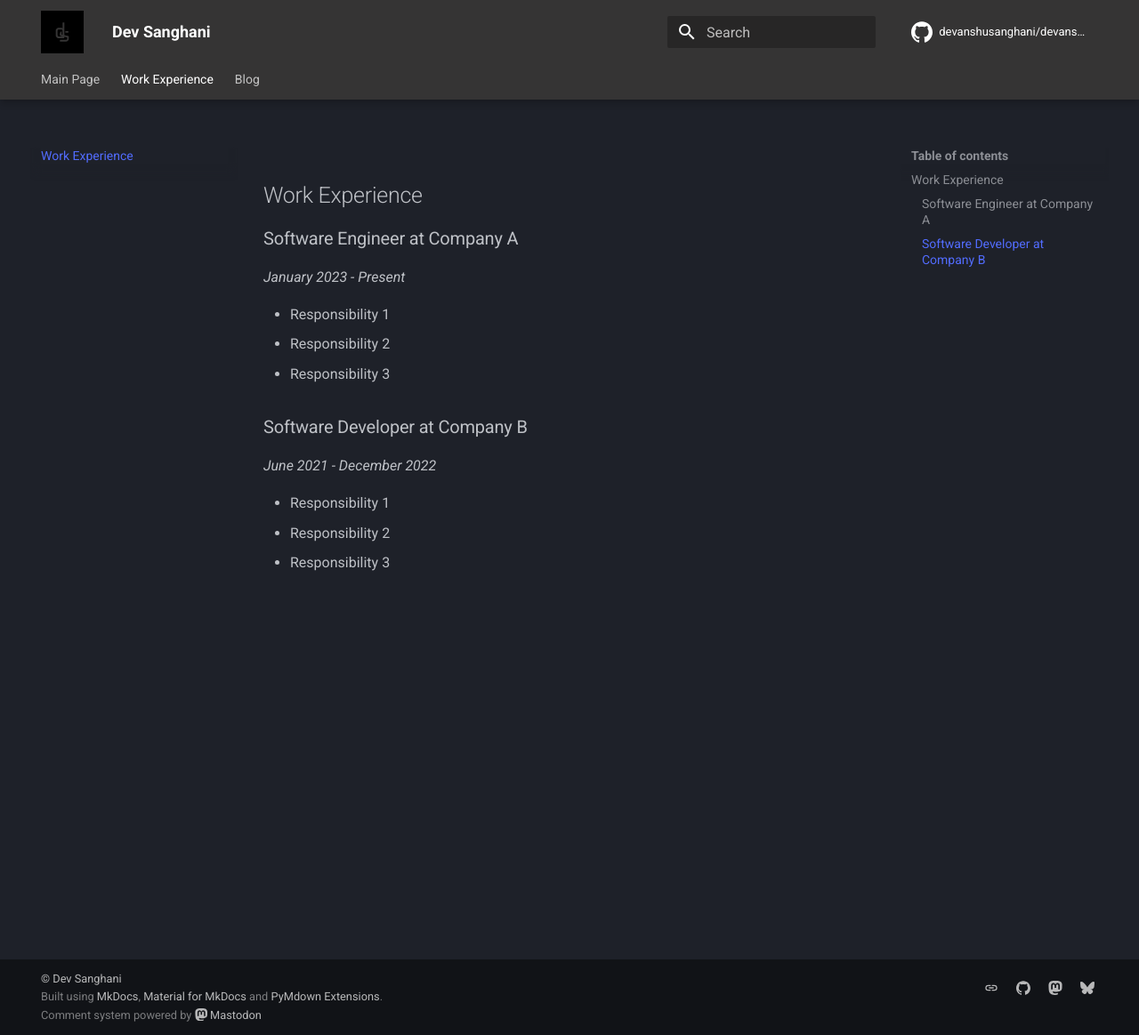
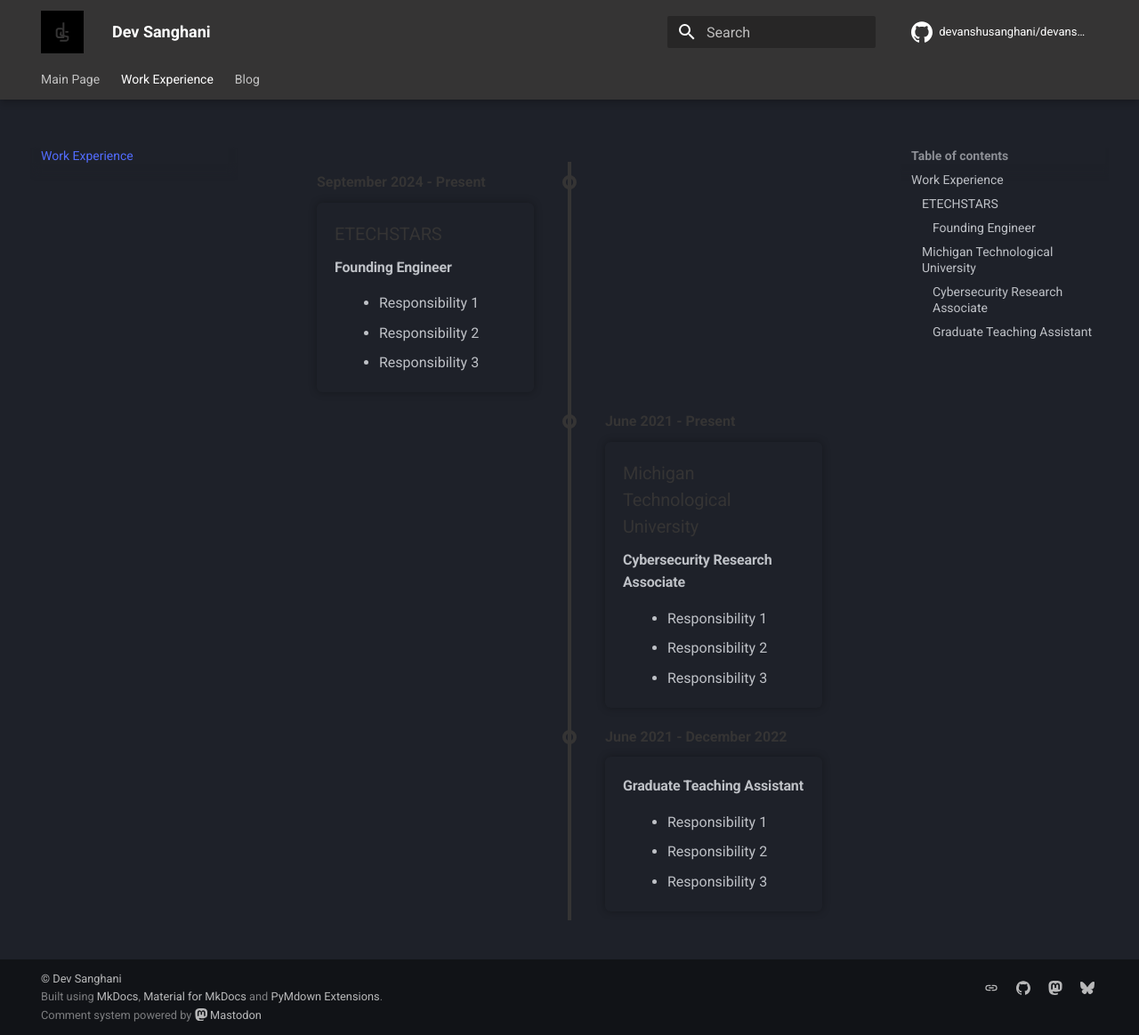
Before and after one commit to devanshusanghani/devsanghani.me, an MkDocs documentation site: the page built from docs/work-experience.md, in a window 1280 px wide and 1164 px high. Shown: the whole window at 89% size. Built offline with MkDocs 1.6.1 and Material for MkDocs 9.7.7, drawn with Linux system fonts in a browser that asks for light colours; comment, search, counter and statistics services are not loaded.

Commit message:
added work experience hooks and updated html and css

```diff
--- /dev/null
+++ b/docs/assets/stylesheets/work-experience.css
@@ -0,0 +1,130 @@
+.timeline-container {
+    width: 100%;
+    max-width: 1200px;
+    margin: 0 auto;
+    padding: 20px;
+    position: relative;
+}
+
+.timeline {
+    position: relative;
+}
+
+.timeline::after {
+    content: '';
+    position: absolute;
+    width: 4px;
+    background-color: var(--md-primary-fg-color);
+    top: 0;
+    bottom: 0;
+    left: 50%;
+    margin-left: -2px;
+}
+
+.timeline-item {
+    padding: 10px 40px;
+    position: relative;
+    width: 50%;
+    box-sizing: border-box;
+}
+
+/* Left side */
+.timeline-item.left {
+    left: 0;
+}
+
+/* Right side */
+.timeline-item.right {
+    left: 50%;
+}
+
+.timeline-content {
+    padding: 20px;
+    background: var(--md-default-bg-color);
+    border-radius: 6px;
+    box-shadow: 0 0 10px rgba(0,0,0,0.3);
+    position: relative;
+    color: var(--md-typeset-color);
+}
+
+.timeline-date {
+    font-weight: bold;
+    margin-bottom: 10px;
+    color: var(--md-primary-fg-color);
+}
+
+/* Dots */
+.timeline-item::before {
+    content: '';
+    position: absolute;
+    width: 16px;
+    height: 16px;
+    background-color: var(--md-default-bg-color);
+    border: 4px solid var(--md-primary-fg-color);
+    border-radius: 50%;
+    top: 15px;
+}
+
+/* Position dots */
+.timeline-item.left::before {
+    right: -8px;
+}
+
+.timeline-item.right::before {
+    left: -8px;
+}
+
+/* Content styling */
+.timeline-content h3 {
+    margin: 0 0 10px 0;
+    color: var(--md-primary-fg-color);
+}
+
+.timeline-content h4 {
+    margin: 0 0 15px 0;
+    color: var(--md-typeset-color);
+}
+
+.timeline-content p {
+    color: var(--md-typeset-color);
+}
+
+.timeline-content ul {
+    margin: 0;
+    padding-left: 20px;
+    color: var(--md-typeset-color);
+}
+
+.timeline-content li {
+    margin-bottom: 5px;
+}
+
+/* Mobile responsiveness */
+@media screen and (max-width: 600px) {
+    .timeline::after {
+        left: 31px;
+    }
+
+    .timeline-item {
+        width: 100%;
+        padding-left: 70px;
+        padding-right: 25px;
+    }
+
+    .timeline-item.left,
+    .timeline-item.right {
+        left: 0;
+    }
+
+    .timeline-item.left::before,
+    .timeline-item.right::before {
+        left: 19px;
+    }
+}
+
+/* Optional: Add hover effect for better interaction */
+.timeline-item:hover .timeline-content {
+    box-shadow: 0 0 15px rgba(var(--md-primary-fg-color--rgb), 0.3);
+    transform: translateY(-2px);
+    transition: all 0.3s ease;
+}
--- a/docs/work-experience.md
+++ b/docs/work-experience.md
@@ -5,14 +5,23 @@ title: Work Experience
 
 ## Work Experience
 
-### Software Engineer at Company A
-*January 2023 - Present*
+### ETECHSTARS
+#### Founding Engineer
+*September 2024 - Present*
 
 - Responsibility 1
 - Responsibility 2
 - Responsibility 3
 
-### Software Developer at Company B
+### Michigan Technological University
+#### Cybersecurity Research Associate
+*June 2021 - Present*
+
+- Responsibility 1
+- Responsibility 2
+- Responsibility 3
+
+#### Graduate Teaching Assistant
 *June 2021 - December 2022*
 
 - Responsibility 1
--- a/mkdocs.yml
+++ b/mkdocs.yml
@@ -96,6 +96,7 @@ not_in_nav: |
 
 plugins:
   - search
+  - macros
   - blog:
       blog_dir: blog
       blog_toc: true
@@ -125,6 +126,7 @@ plugins:
         - blog/posts/index.md
         - blog/posts/tags.md
   - glightbox
+  - mkdocstrings
 
 markdown_extensions:
   - markdown.extensions.meta:
@@ -163,4 +165,5 @@ markdown_extensions:
       alternate_style: true
 
 hooks:
+  - theme/hooks/experience.py
   - theme/hooks/footnotes.py
--- /dev/null
+++ b/theme/hooks/experience.py
@@ -0,0 +1,113 @@
+import re
+from pathlib import Path
+from mkdocs.config import config_options, base
+
+class WorkExperienceConfig(base.Config):
+    docs_dir = config_options.Type(str, default='docs')  # Default if not in MkDocs
+
+def on_env(env, config, files):
+    """Register the get_work_experience function with the template environment"""
+    env.globals['get_work_experience'] = lambda: get_work_experience(config)
+    return env
+
+def parse_markdown_content(content):
+    experiences = []
+    current_company = None
+    current_roles = []
+
+    # Split content by sections and filter out empty lines
+    lines = [line.strip() for line in content.split('\n') if line.strip()]
+
+    i = 0
+    while i < len(lines):
+        line = lines[i]
+
+        # Company section starts with ###
+        if line.startswith('### '):
+            # Process previous company if exists
+            if current_company and current_roles:
+                if len(current_roles) == 1:
+                    role = current_roles[0]
+                    experiences.append({
+                        "company": current_company,
+                        "role": role["title"],
+                        "start_date": role["start_date"],
+                        "end_date": role["end_date"],
+                        "responsibilities": role["responsibilities"]
+                    })
+                else:
+                    experiences.append({
+                        "company": current_company,
+                        "roles": current_roles
+                    })
+
+            # Start new company
+            current_company = line.replace('### ', '').strip()
+            current_roles = []
+
+        # Role section starts with ####
+        elif line.startswith('#### '):
+            role = {
+                "title": line.replace('#### ', '').strip(),
+                "start_date": "",
+                "end_date": "",
+                "responsibilities": []
+            }
+
+            # Look ahead for dates and responsibilities
+            i += 1
+            if i < len(lines):
+                date_line = lines[i]
+                if '*' in date_line:
+                    date_parts = date_line.strip('*').split('-')
+                    role["start_date"] = date_parts[0].strip()
+                    role["end_date"] = date_parts[1].strip()
+
+                    # Get responsibilities
+                    i += 1
+                    while i < len(lines) and lines[i].startswith('- '):
+                        resp = lines[i].replace('- ', '').strip()
+                        role["responsibilities"].append(resp)
+                        i += 1
+                    i -= 1  # Adjust for outer loop increment
+
+            current_roles.append(role)
+
+        i += 1
+
+    # Process the last company
+    if current_company and current_roles:
+        if len(current_roles) == 1:
+            role = current_roles[0]
+            experiences.append({
+                "company": current_company,
+                "role": role["title"],
+                "start_date": role["start_date"],
+                "end_date": role["end_date"],
+                "responsibilities": role["responsibilities"]
+            })
+        else:
+            experiences.append({
+                "company": current_company,
+                "roles": current_roles
+            })
+
+    return experiences
+
+def get_work_experience(config):
+    md_path = Path(config['docs_dir'], "work-experience.md")
+
+    if md_path.exists():
+        content = md_path.read_text()
+        content_parts = content.split('---')
+        if len(content_parts) >= 3:
+            content = content_parts[2]
+        experiences = parse_markdown_content(content)
+        return {"work_experience": experiences}
+    return {md_path}
+
+# For testing outside of MkDocs:
+if __name__ == "__main__":
+    test_config = WorkExperienceConfig()
+    test_config['docs_dir'] = 'docs'  # Set to current directory for testing
+    print(get_work_experience(test_config))
--- a/theme/work-experience.html
+++ b/theme/work-experience.html
@@ -1,12 +1,52 @@
 {% extends "base.html" %}
 
 {% block content %}
-<div class="timeline-container">
-  {{ page.content }}
+<div class="md-content">
+  <div class="timeline-container">
+    <div class="timeline">
+      {% for experience in get_work_experience().work_experience %}
+        {% set side = "left" if loop.index0 % 2 == 0 else "right" %}
+
+        {% if "roles" in experience %}
+          {# Company with multiple roles #}
+          {% for role in experience.roles %}
+            <div class="timeline-item {{ side }}">
+              <div class="timeline-date">{{ role.start_date }} - {{ role.end_date }}</div>
+              <div class="timeline-content">
+                {% if loop.first %}
+                  <h3>{{ experience.company }}</h3>
+                {% endif %}
+                <h4>{{ role.title }}</h4>
+                <ul>
+                  {% for responsibility in role.responsibilities %}
+                    <li>{{ responsibility }}</li>
+                  {% endfor %}
+                </ul>
+              </div>
+            </div>
+          {% endfor %}
+        {% else %}
+          {# Single role company #}
+          <div class="timeline-item {{ side }}">
+            <div class="timeline-date">{{ experience.start_date }} - {{ experience.end_date }}</div>
+            <div class="timeline-content">
+              <h3>{{ experience.company }}</h3>
+              <h4>{{ experience.role }}</h4>
+              <ul>
+                {% for responsibility in experience.responsibilities %}
+                  <li>{{ responsibility }}</li>
+                {% endfor %}
+              </ul>
+            </div>
+          </div>
+        {% endif %}
+      {% endfor %}
+    </div>
+  </div>
 </div>
 {% endblock %}
 
 {% block styles %}
-    {{ super() }}
-    <link rel="stylesheet" href="{{ 'assets/style/work-experience.css' | url }}">
+  {{ super() }}
+  <link rel="stylesheet" href="{{ 'assets/stylesheets/work-experience.css' | url }}">
 {% endblock %}
```
Also changed, not shown: compare_requirements.py (added, +38 -0 lines), docs/blog/index.md (+2 -2 lines), requirements-dev.txt (+28 -0 lines), requirements.txt (line endings or trailing spaces), theme/hooks/__init__.py (added).
